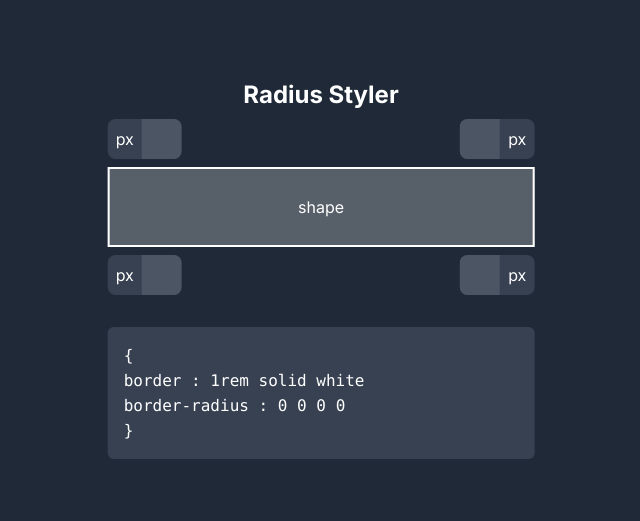
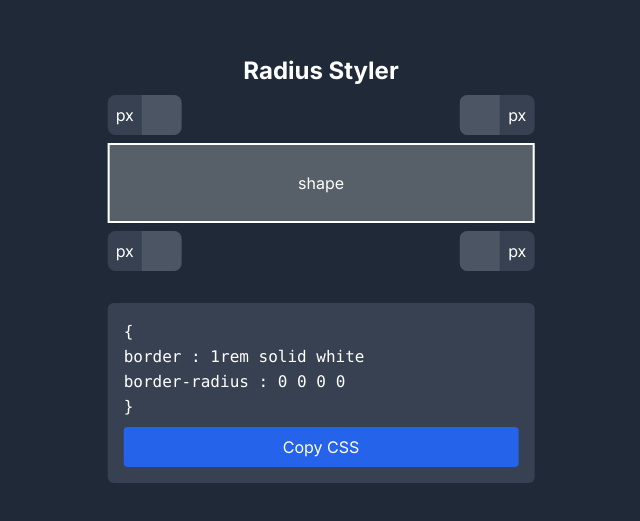
Before and after one commit to HabibBehdarvandiDev/Radius-Styler, a Next.js app: page / in a window 1280 px wide. Shown: the part 107-628 px from the top of the page, without its empty margins (319-959 px from the left). Built offline with nearby package versions, Linux system fonts and the light colour scheme.

Commit message:
Create Copy CSS Button

```diff
--- a/app/page.tsx
+++ b/app/page.tsx
@@ -37,6 +37,15 @@ export default function Home() {
     borderTopRightRadius: topRight ? `${topRight}px` : '0',
     borderBottomLeftRadius: bottomLeft ? `${bottomLeft}px` : '0',
     borderBottomRightRadius: bottomRight ? `${bottomRight}px` : '0',
+  };
+
+  const copyCSS = () => {
+    const cssText = `{
+      border: 1rem solid white;
+      border-radius: ${shapeStyle.borderTopLeftRadius} ${shapeStyle.borderTopRightRadius} ${shapeStyle.borderBottomLeftRadius} ${shapeStyle.borderBottomRightRadius};
+    }`;
+
+    navigator.clipboard.writeText(cssText);
   };
 
 
@@ -110,6 +119,10 @@ export default function Home() {
               </div>
             )
           }
+          <button
+            className="mt-2 px-4 py-2 bg-blue-600 text-white rounded"
+            onClick={copyCSS}
+          >Copy CSS</button>
         </div>
 
 
```
